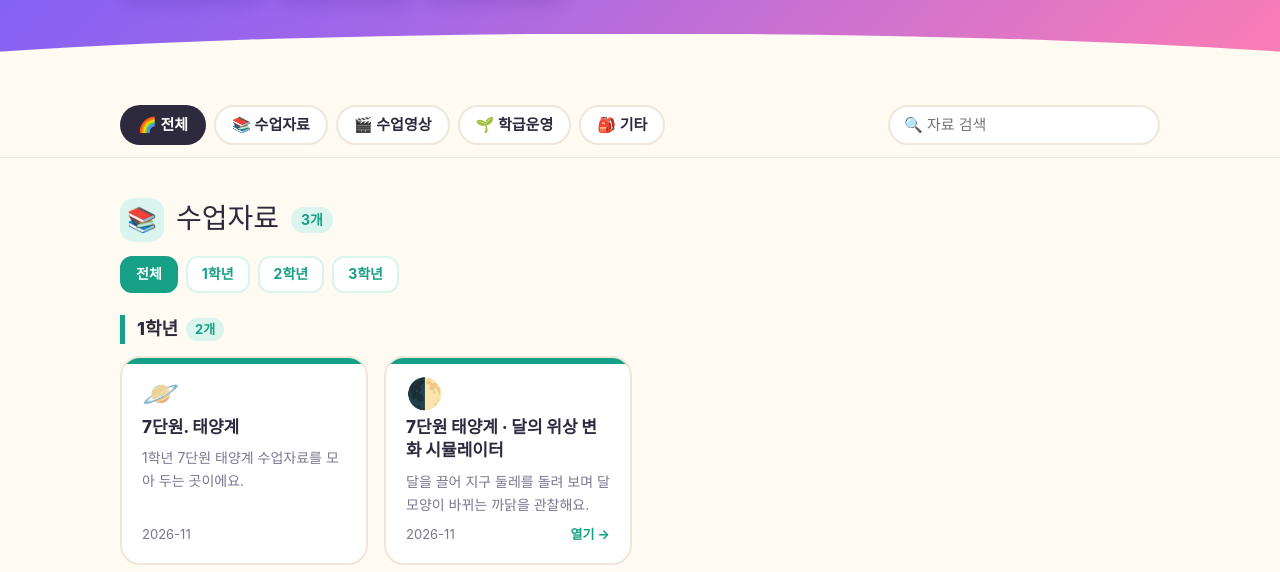
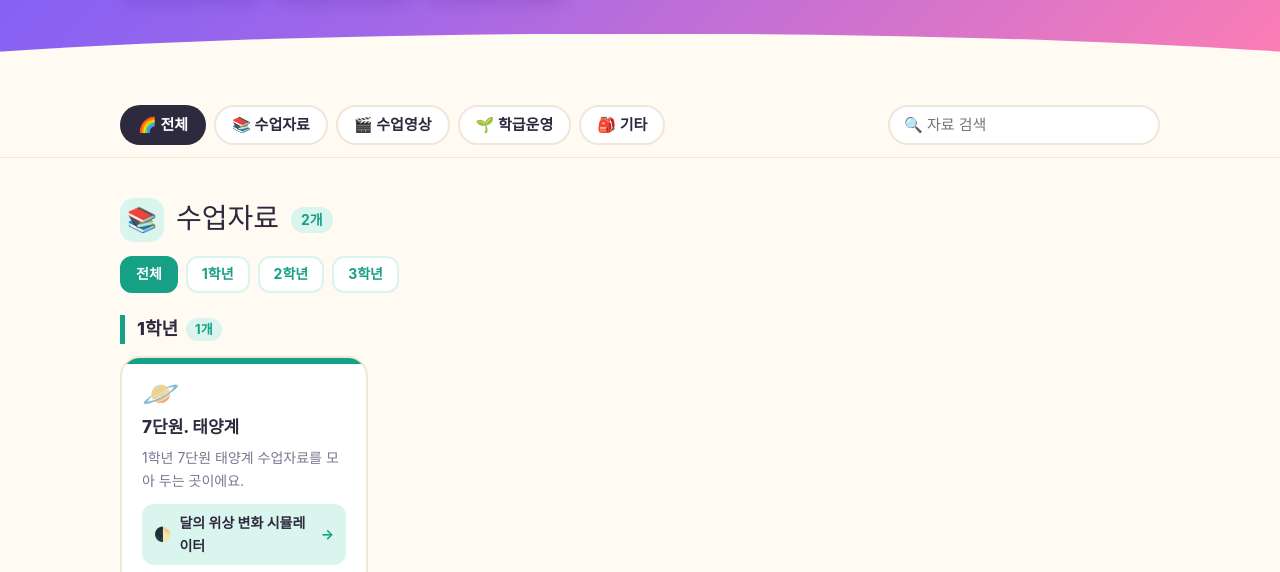
Before and after one commit to chemistryfairy/chemistryfairy.github.io, a plain HTML site: page index.html in a window 1280 px wide. Shown: the part 379-951 px from the top of the page. Drawn offline with Linux system fonts and the light colour scheme; a web font is replaced by a local one.

Commit message:
Update index.html

```diff
--- a/index.html
+++ b/index.html
@@ -80,6 +80,12 @@
   .card .go{font-weight:700;color:var(--cc)}
   .empty{color:var(--muted);font-size:15px;padding:22px;border:2px dashed var(--line);border-radius:20px;text-align:center;background:#fff}
 
+  .subs{list-style:none;display:flex;flex-direction:column;gap:6px;margin:4px 0 2px}
+  .subs a{display:flex;align-items:center;gap:8px;padding:8px 12px;border-radius:12px;background:var(--c1s);
+    font-size:14px;font-weight:700;color:var(--ink);transition:.15s}
+  .subs a b{margin-left:auto;color:var(--cc)}
+  .subs a:hover{background:var(--cc);color:#fff}
+  .subs a:hover b{color:#fff}
   .grades{display:flex;gap:8px;flex-wrap:wrap;margin:-4px 0 6px}
   .grades button{font:inherit;font-size:14px;font-weight:700;border:2px solid var(--c1s);background:#fff;color:var(--c1);
     border-radius:12px;padding:5px 14px;cursor:pointer;transition:.15s}
@@ -142,16 +148,10 @@ const items = [
     desc: "1학년 7단원 태양계 수업자료를 모아 두는 곳이에요.",
     date: "2026-11",
     link: "",
-    emoji: "🪐"
-  },
-  {
-    category: "수업자료",
-    grade: "1학년",
-    title: "7단원 태양계 · 달의 위상 변화 시뮬레이터",
-    desc: "달을 끌어 지구 둘레를 돌려 보며 달 모양이 바뀌는 까닭을 관찰해요.",
-    date: "2026-11",
-    link: "moon-phase.html",
-    emoji: "🌓"
+    emoji: "🪐",
+    children: [
+      { title: "달의 위상 변화 시뮬레이터", link: "moon-phase.html", emoji: "🌓" },
+    ]
   },
   {
     category: "수업자료",
@@ -211,7 +211,7 @@ function render(){
   main.innerHTML = "";
   cats.filter(c=>current==="전체"||current===c.name).forEach(c=>{
     const list = items.filter(i=>i.category===c.name &&
-      (!term || (i.title+" "+i.desc).toLowerCase().includes(term)))
+      (!term || (i.title+" "+i.desc+" "+(i.children||[]).map(s=>s.title).join(" ")).toLowerCase().includes(term)))
       .sort((a,b)=>String(b.date).localeCompare(String(a.date)));
     if(current==="전체" && c.name==="기타" && !list.length) return;
     const sec = document.createElement("section");
@@ -254,6 +254,7 @@ function makeGrid(list, c){
       if(i.link){ el.href=i.link; el.target="_blank"; el.rel="noopener"; }
       el.innerHTML = `<span class="emoji">${esc(i.emoji||c.icon)}</span>
         <h3>${esc(i.title)}</h3>${i.desc?`<p>${esc(i.desc)}</p>`:""}
+        ${(i.children&&i.children.length)?`<ul class="subs">${i.children.map(s=>`<li><a href="${esc(s.link)}" target="_blank" rel="noopener" style="--cc:${c.color}"><span>${esc(s.emoji||"📎")}</span>${esc(s.title)}<b>→</b></a></li>`).join("")}</ul>`:""}
         <div class="meta"><span>${esc(i.date)}</span>${i.link?`<span class="go">열기 →</span>`:""}</div>`;
       grid.appendChild(el);
     });
```
